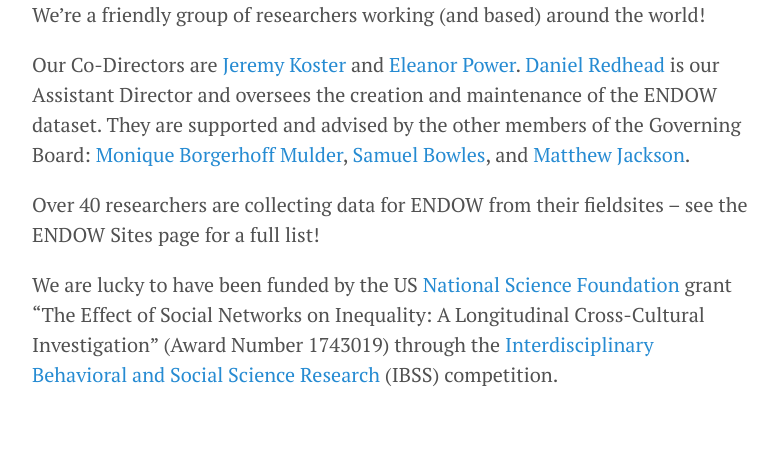
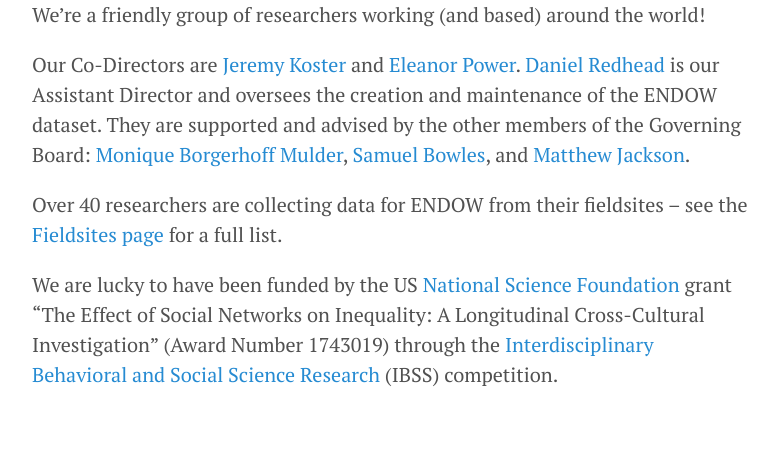
Before and after one commit to endowproject/endowproject.github.io, a Jekyll site: the page built from about-us.md, in a window 1280 px wide. Shown: the part 512-982 px from the top of the page, without its empty margins (248-1026 px from the left). Built offline with Jekyll 4.4.1, drawn with Linux system fonts in a browser that asks for light colours.

Commit message:
Update about-us.md

```diff
--- a/about-us.md
+++ b/about-us.md
@@ -9,8 +9,8 @@ layout: page
 
 We're a friendly group of researchers working (and based) around the world!
 
-Our Co-Directors are [Jeremy Koster](https://researchdirectory.uc.edu/p/kosterjy) and [Eleanor Power](https://eapower.github.io/). [Daniel Redhead](https://www.eva.mpg.de/ecology/staff/daniel-redhead/index.html) is our Assistant Director  and oversees the creation and maintenance of the ENDOW dataset. They are supported and advised by the other members of the Governing Board: [Monique Borgerhoff Mulder](https://anthropology.ucdavis.edu/people/fzborger), [Samuel Bowles](http://tuvalu.santafe.edu/~bowles/), and [Matthew Jackson](https://web.stanford.edu/~jacksonm/).
+Our Co-Directors are [Jeremy Koster](https://researchdirectory.uc.edu/p/kosterjy) and [Eleanor Power](https://eapower.github.io/). [Daniel Redhead](https://www.eva.mpg.de/ecology/staff/daniel-redhead/index.html) is our Assistant Director and oversees the creation and maintenance of the ENDOW dataset. They are supported and advised by the other members of the Governing Board: [Monique Borgerhoff Mulder](https://anthropology.ucdavis.edu/people/fzborger), [Samuel Bowles](http://tuvalu.santafe.edu/~bowles/), and [Matthew Jackson](https://web.stanford.edu/~jacksonm/).
 
-Over 40 researchers are collecting data for ENDOW from their fieldsites -- see the ENDOW Sites page for a full list!
+Over 40 researchers are collecting data for ENDOW from their fieldsites -- see the [Fieldsites page](https://endowproject.github.io/fieldsites/) for a full list.
 
 We are lucky to have been funded by the US [National Science Foundation](https://www.nsf.gov/) grant "The Effect of Social Networks on Inequality: A Longitudinal Cross-Cultural Investigation" (Award Number 1743019) through the [Interdisciplinary Behavioral and Social Science Research](https://www.nsf.gov/funding/pgm_summ.jsp?pims_id=504832) (IBSS) competition.
```
